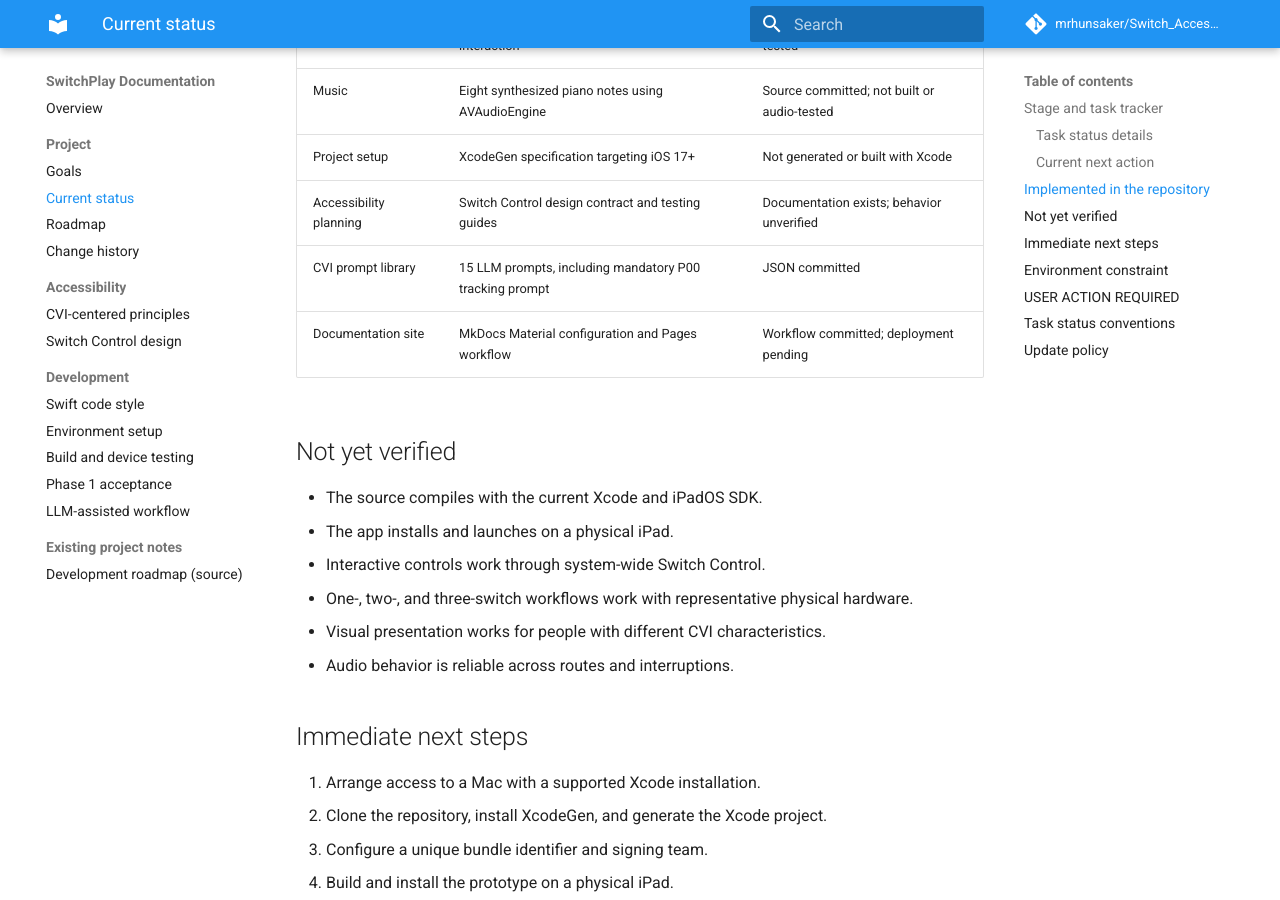
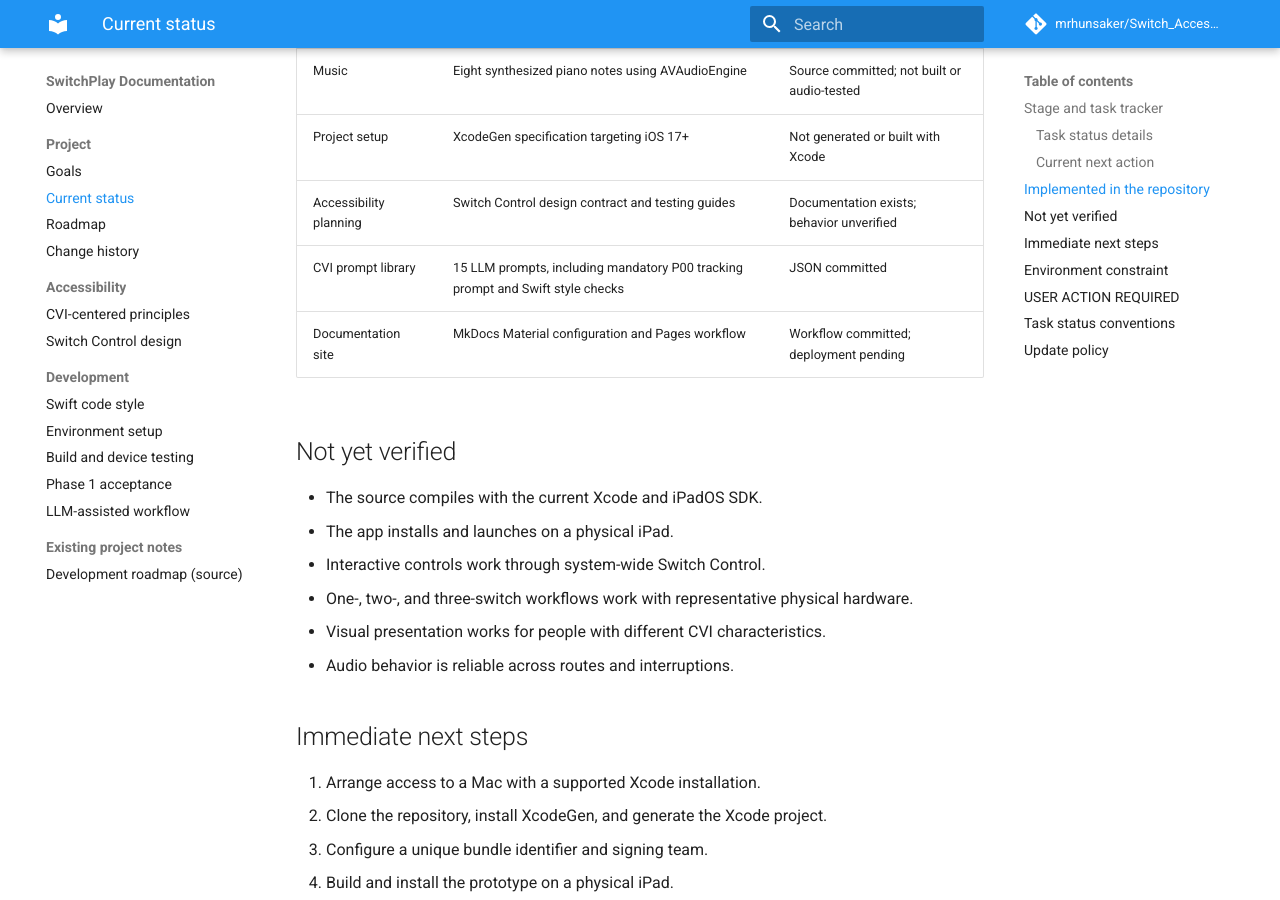
Before and after one commit to mrhunsaker/Switch_Access_iPadOS_App, an MkDocs documentation site: the page built from docs/project-status.md, in a window 1280 px wide and 900 px high, scrolled down 2193 px. Built offline with MkDocs 1.6.1 and Material for MkDocs 9.7.7, drawn with Linux system fonts in a browser that asks for light colours; comment, search, counter and statistics services are not loaded; part of the change alters nothing that is shown.

Commit message:
Record Swift code style configuration in project status

```diff
--- a/docs/project-status.md
+++ b/docs/project-status.md
@@ -48,8 +48,8 @@ Confirm whether a Mac is available. If yes, report its macOS version and Xcode v
 | Music | Eight synthesized piano notes using AVAudioEngine | Source committed; not built or audio-tested |
 | Project setup | XcodeGen specification targeting iOS 17+ | Not generated or built with Xcode |
 | Accessibility planning | Switch Control design contract and testing guides | Documentation exists; behavior unverified |
-| CVI prompt library | 15 LLM prompts, including mandatory P00 tracking prompt | JSON committed |
-| Documentation site | MkDocs Material configuration and Pages workflow | Workflow committed; deployment pending |
+| CVI prompt library | 15 LLM prompts, including mandatory P00 tracking prompt and Swift style checks | JSON committed |
+| Documentation site | MkDocs Material configuration and Pages workflow | Workflow committed; deployment pending |\n| Swift contributor standards | CODE_STYLE.md and root .swift-format configuration | Committed; formatter not yet run against source |
 
 ## Not yet verified
 - The source compiles with the current Xcode and iPadOS SDK.
```
